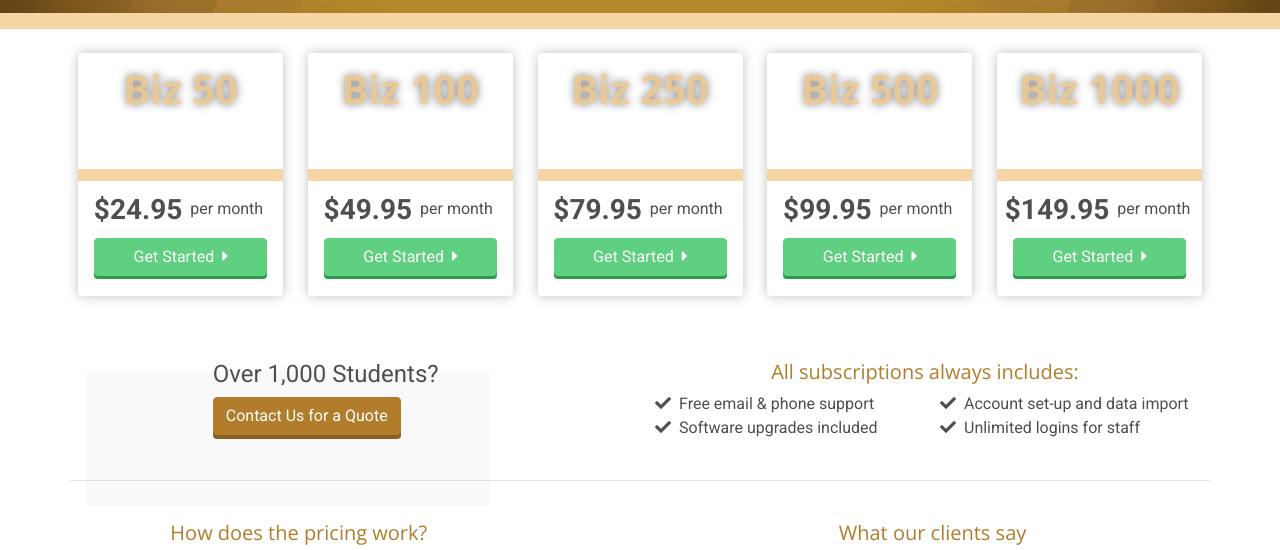
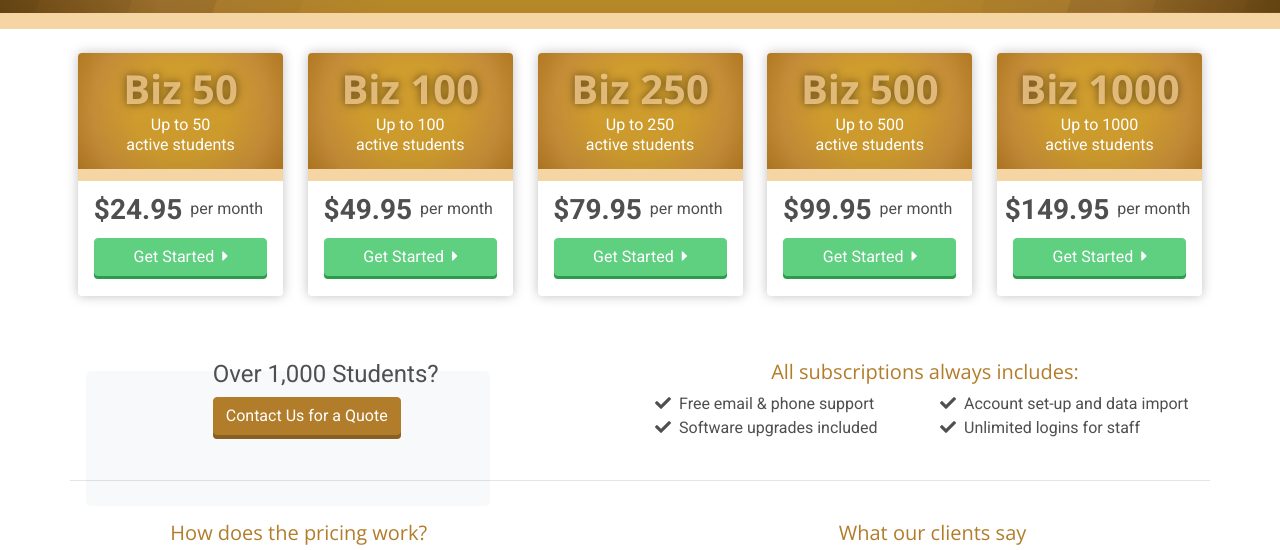
Before and after one commit to thinksmart-software-mockups/musicbiz, a website: page pricing.html in a window 1280 px wide. Shown: the part 165-715 px from the top of the page. Drawn offline with nearby package versions, Linux system fonts and the light colour scheme; some packages are replaced by stand-ins of ours; a script that the page names is missing.

Commit message:
Update pricing.html

```diff
--- a/pricing.html
+++ b/pricing.html
@@ -174,7 +174,7 @@
     </section>
     <div class="bg-secondary pt-2 pb-2"></div>
 
-    <!-- pricing start -->
+        <!-- pricing start -->
         <div class="container pt-4">
             <!--main pricing container start -->
             <div class="row d-flex justify-content-center justify-content-xl-between pl-0 pr-0 pl-lg-5 pr-lg-5 pl-xl-0 pr-xl-0">
@@ -182,7 +182,7 @@
             <!-- pricing start -->
                 <!-- biz 50 -->
                 <div class="pricing-container-card border-0 rounded pb-2 pb-lg-1 mb-3 shadow h-100">
-                    <div class="text-center gradient-small rounded-top p-2">
+                    <div class="text-center gradient-main-1 rounded-top p-2">
                         <h2 class="d-md-none text-shadow text-secondary font-weight-bold mb-0">Biz 50</h2>
                         <h1 class="d-none d-md-block text-shadow text-secondary font-weight-bold mb-0 pt-1">Biz 50</h1>
 
@@ -213,7 +213,7 @@
 
                 <!-- biz 100 -->
                 <div class="pricing-container-card border-0 rounded pb-2 pb-lg-1 mb-3 shadow h-100">
-                    <div class="text-center gradient-small rounded-top p-2">
+                    <div class="text-center gradient-main-1 rounded-top p-2">
                         <h2 class="d-md-none text-shadow text-secondary font-weight-bold mb-0">Biz 100</h2>
                         <h1 class="d-none d-md-block text-shadow text-secondary font-weight-bold mb-0 pt-1">Biz 100</h1>
 
@@ -244,7 +244,7 @@
 
                 <!-- biz 250 -->
                 <div class="pricing-container-card border-0 rounded pb-2 pb-lg-1 mb-3 shadow h-100">
-                    <div class="text-center gradient-small rounded-top p-2">
+                    <div class="text-center gradient-main-1 rounded-top p-2">
                         <h2 class="d-md-none text-shadow text-secondary font-weight-bold mb-0">Biz 250</h2>
                         <h1 class="d-none d-md-block text-shadow text-secondary font-weight-bold mb-0 pt-1">Biz 250</h1>
 
@@ -275,7 +275,7 @@
 
                 <!-- biz 500 -->
                 <div class="pricing-container-card border-0 rounded pb-2 pb-lg-1 mb-3 shadow h-100">
-                    <div class="text-center gradient-small rounded-top p-2">
+                    <div class="text-center gradient-main-1 rounded-top p-2">
                         <h2 class="d-md-none text-shadow text-secondary font-weight-bold mb-0">Biz 500</h2>
                         <h1 class="d-none d-md-block text-shadow text-secondary font-weight-bold mb-0 pt-1">Biz 500</h1>
 
@@ -306,7 +306,7 @@
 
                 <!-- biz 1000 -->
                 <div class="pricing-container-card border-0 rounded pb-2 pb-lg-1 mb-3 shadow h-100">
-                    <div class="text-center gradient-small rounded-top p-2">
+                    <div class="text-center gradient-main-1 rounded-top p-2">
                         <h2 class="d-md-none text-shadow text-secondary font-weight-bold mb-0">Biz 1000</h2>
                         <h1 class="d-none d-md-block text-shadow text-secondary font-weight-bold mb-0 pt-1">Biz 1000</h1>
 
```
